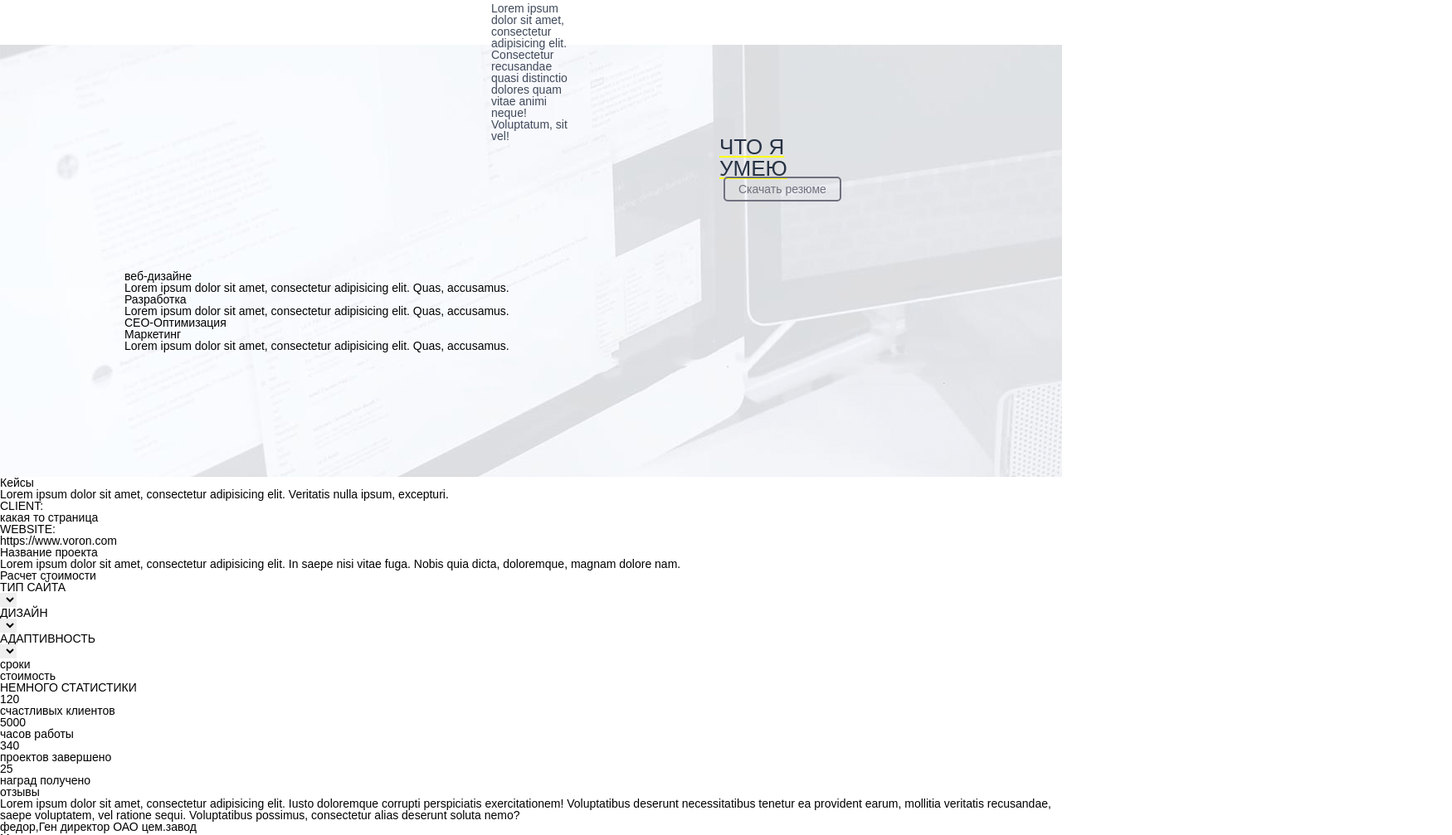
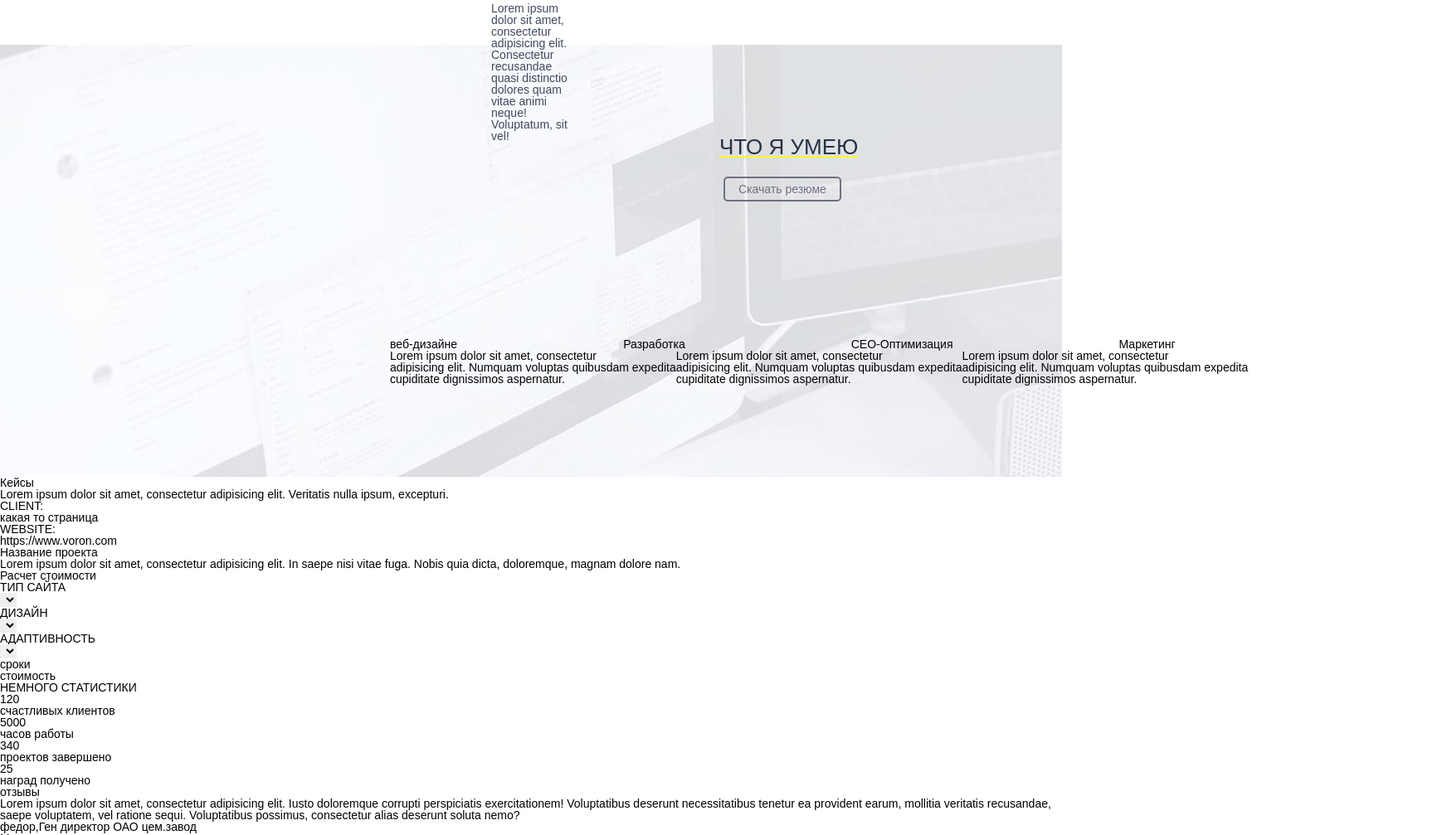
Before and after one commit to Krasi41/Krasi41.github.io, a plain HTML site: page source/index.html in a window 1280 px wide. Shown: the part 1426-2433 px from the top of the page at 83% size, 1750 px wide, since content can reach past the window. Drawn offline with Linux system fonts and the light colour scheme.

Commit message:
Add files via upload

```diff
--- a/source/css/style.css
+++ b/source/css/style.css
@@ -114,18 +114,22 @@ nav {
 .preview {
     font-size: 26px;
     text-decoration: underline;
-    margin:110px 867px;
+    margin-top: 110px;
+    padding-left:867px;
     color: #263244;
     text-decoration-color: yellow;
+}
+
+.title__conteiner3{
+    margin: 218px 470px;
+    width: 100%;
+
+}
+.title__conteiner3 li{
     float: left;
-}
-.main3 {
-    padding-left: 150px;
-    float: left;
-    display: flex;
+    margin-right: 200px;
+    text-align: center;
 }
 .title__conteiner3 p{
-    text-align: center;
-    float:left;
-
+   float: left;
 }
--- a/source/index.html
+++ b/source/index.html
@@ -1,5 +1,6 @@
    <!DOCTYPE html>
    <html lang="en">
+
    <head>
        <meta charset="UTF-8">
        <meta name="discription" content="Это моя первая страница">
@@ -16,8 +17,10 @@
 
        <header>
            <nav>
-        <div class="logo">Глеб Гудков</div> <div class="menu"></div>
-        <div class="menu"><ul>
+               <div class="logo">Глеб Гудков</div>
+               <div class="menu"></div>
+               <div class="menu">
+                   <ul>
                        <li>обо мне</li>
                        <li>услуги</li>
                        <li>кейсы</li>
@@ -26,17 +29,20 @@
                        <li>контакты</li>
 
 
-        </ul></div>
+                   </ul>
+               </div>
            </nav>
        </header>
 
-    <div class="main"><div class="title__container">
+       <div class="main">
+           <div class="title__container">
                <h1>привет <br> Я Глеб Гудков</h1>
                <h4>Фулл стек веб-разработчик</h4>
                <input type="submit" value="Обо мне">
                <input type="submit" value="Мои работы">
 
-    </div></div>
+           </div>
+       </div>
 
 
 
@@ -49,13 +55,15 @@
 
 
 
-        <div class="main2"><div class="title__container2">
+       <div class="main2">
+           <div class="title__container2">
                <p1>Lorem ipsum dolor sit amet, consectetur adipisicing elit. Consectetur recusandae quasi distinctio dolores quam vitae animi neque! Voluptatum, sit vel!</p1>
                <p>Lorem ipsum dolor sit amet, consectetur adipisicing elit. Consectetur recusandae quasi distinctio dolores quam vitae animi neque! Voluptatum, sit vel!</p>
                <input type="submit" value="Скачать резюме">
 
 
-        </div></div>
+           </div>
+       </div>
 
 
 
@@ -64,19 +72,22 @@
 
            <div class="preview">ЧТО Я УМЕЮ</div>
 
-        <div class="main3"><div class="title__conteiner3">
+           <div class="main3">
+               <div class="title__conteiner3">
                    <ul>
                        <li>веб-дизайне</li>
-                <p>Lorem ipsum dolor sit amet, consectetur adipisicing elit. Quas, accusamus.</p>
                        <li>Разработка</li>
-
-                <p>Lorem ipsum dolor sit amet, consectetur adipisicing elit. Quas, accusamus.</p>
-
                        <li>CEO-Оптимизация</li>
                        <li>Маркетинг</li>
-                <p>Lorem ipsum dolor sit amet, consectetur adipisicing elit. Quas, accusamus.</p>
+                   </ul>
+                   <p>Lorem ipsum dolor sit amet, consectetur <br> adipisicing elit. Numquam voluptas quibusdam expedita <br> cupiditate dignissimos aspernatur.</p>
+                   <p>Lorem ipsum dolor sit amet, consectetur <br> adipisicing elit. Numquam voluptas quibusdam expedita <br> cupiditate dignissimos aspernatur.</p>
+                   <p>Lorem ipsum dolor sit amet, consectetur <br> adipisicing elit. Numquam voluptas quibusdam expedita <br> cupiditate dignissimos aspernatur.</p>
 
-                </ul>
+
+
+
+
                </div>
 
 
@@ -90,7 +101,8 @@
        <p>Lorem ipsum dolor sit amet, consectetur adipisicing elit. Veritatis nulla ipsum, excepturi.</p>
 
 
-        <div class="main4"><div class="title__conreiner4">
+       <div class="main4">
+           <div class="title__conreiner4">
                <ul>
                    <li>CLIENT:</li>
                    <p>какая то страница</p>
@@ -123,7 +135,8 @@
                <p>федор,Ген директор ОАО цем.завод </p>
 
 
-        </div></div>
+           </div>
+       </div>
 
        <footer>
 
@@ -131,7 +144,8 @@
 
 
 
-        <div class="main5"><div class="title__conreiner5">
+           <div class="main5">
+               <div class="title__conreiner5">
                    <p>Lorem ipsum dolor sit amet, consectetur adipisicing elit. Accusamus saepe aspernatur vero adipisci, ullam incidunt suscipit quos eos expedita minus.</p>
                    <h4>оставьте сообщение</h4>
                    <input type="text" name="text_input" value="" placeholder="имя">
@@ -145,7 +159,8 @@
 
 
 
-        </div></div>
+               </div>
+           </div>
 
        </footer>
 
```
Lines whose indentation alone changed are shown as unchanged.
